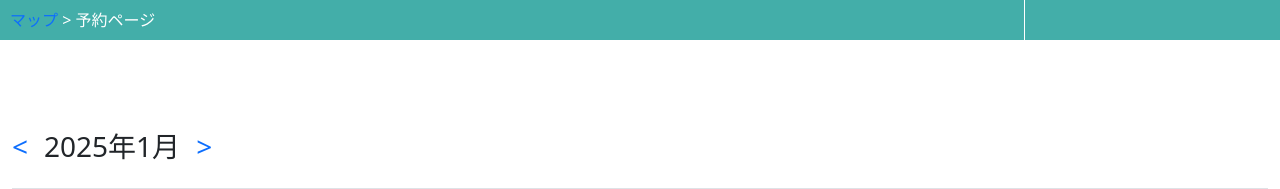
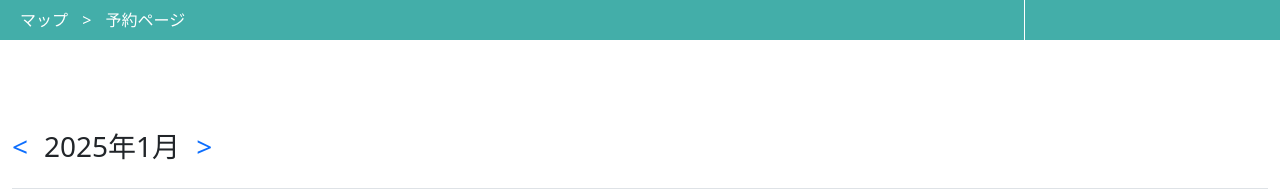
Before and after one commit to AlphaKtan/EcoPerks, a PHP site: page /ecoperks/PHP/yoyaku.php in a window 1280 px wide. Shown: the part 60-249 px from the top of the page. Run offline with PHP 8.4, Linux system fonts and the light colour scheme; the visitor is signed in with stand-in values (Sample User, id 1); data comes from the database, SQL or seed files in the repository; data that the repository does not hold is empty; some libraries are stand-ins or nearby versions.

Commit message:
パンくずリストのCSS修正

```diff
--- a/PHP/ReserveCheck_Customer.php
+++ b/PHP/ReserveCheck_Customer.php
@@ -32,7 +32,7 @@
 <?php
 session_start();
 $user_id = $_SESSION['user_id'];
-$directory = '<a href="../index.php">マップ</a> > <a href="./ReserveCheck_Customer.php">予約確認ページ</a>';
+$directory = '<a class="link" href="../index.php">マップ</a> > <a class="link" href="./ReserveCheck_Customer.php">予約確認ページ</a>';
 
 $order_by = isset($_GET['order']) ? $_GET['order'] : 'asc';
 
--- a/PHP/header.php
+++ b/PHP/header.php
@@ -44,17 +44,19 @@
     display: block;
 }
 
-a:visited {
+.link:visited {
  color: #ffff;
 }
 
-a {
+.link {
     text-decoration: none;
+    margin: 10px;
+    color:#ffff;
 }
 
-a:hover {}
+.link:hover {}
 
-a:active {
+.link:active {
  color: #ffff;
 }
 </style>
@@ -69,7 +71,7 @@ a:active {
     <div class="sub_header">
         <div class="sub_header_box1">
             <div style="display: flex;">
-                <p style="margin: 10px; color:#ffff;"><?php echo $directory; ?></p>
+                <p class="link"><?php echo $directory; ?></p>
             </div>
         </div>
         <div class="sub_header_box2" style="border-left:solid 1px #ffff;">
--- a/PHP/yoyaku.php
+++ b/PHP/yoyaku.php
@@ -22,7 +22,7 @@ require '../Model/dbModel.php';
 // DB接続
 $pdo = dbConnect();
 
-$directory = '<a href="../index.php">マップ</a> > 予約ページ';
+$directory = '<a class="link" href="../index.php">マップ</a> > <a class="link" href="#">予約ページ</a>';
 
 if ($_SESSION['location']) {
     $facilitySql = "SELECT facility_name FROM travel_data WHERE id = :facility";
```
